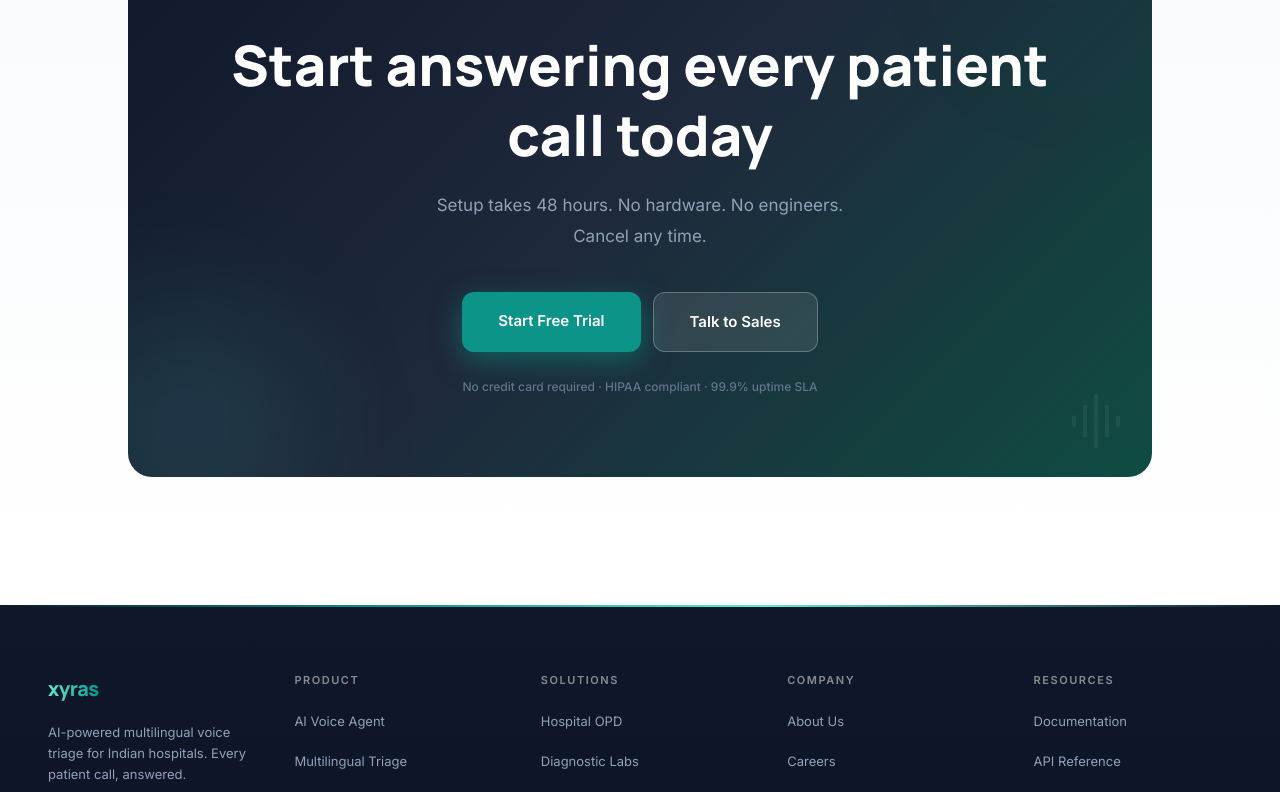
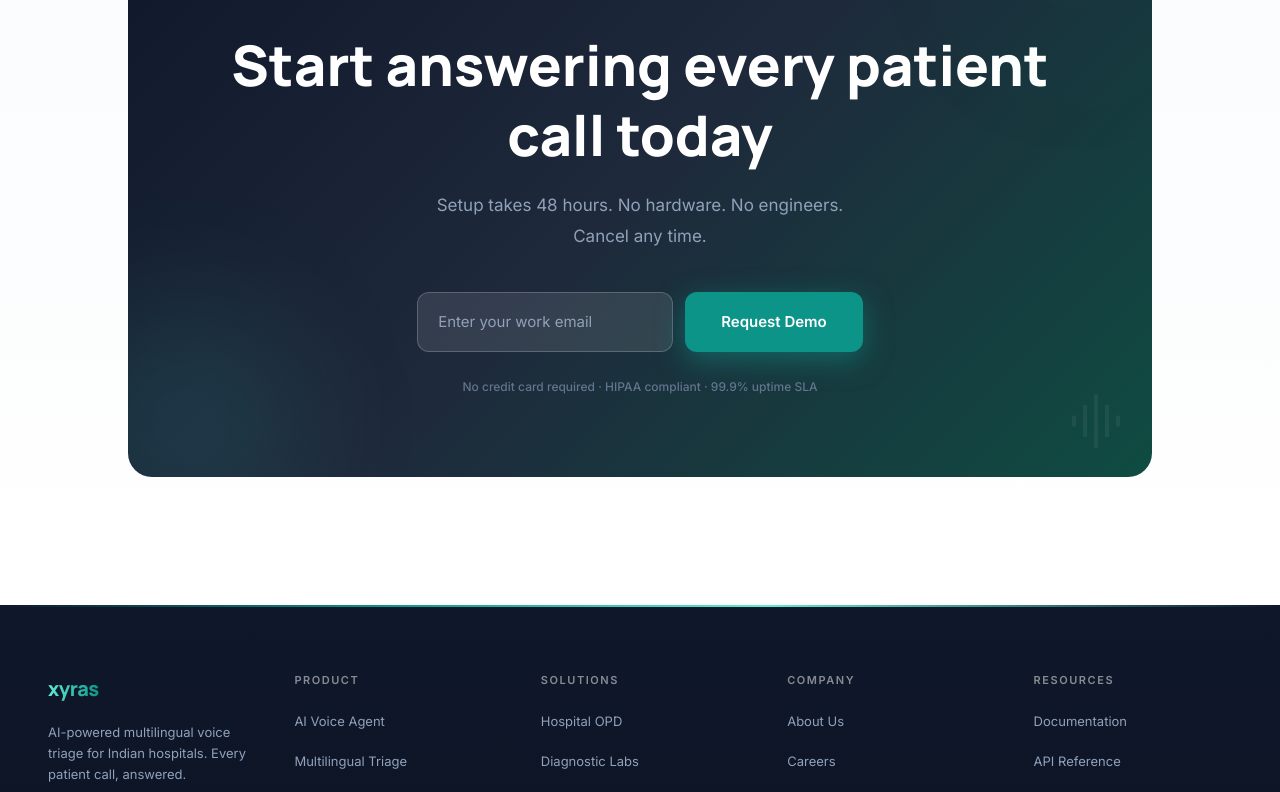
Before and after one commit to akshatsri47/HOSPITAL-SAAS, a Next.js app: page / in a window 1280 px wide. Shown: the part 9028-9820 px from the top of the page. Built offline with nearby package versions, Linux system fonts and the light colour scheme.

Commit message:
feat: Email config

```diff
--- /dev/null
+++ b/app/api/demo/route.ts
@@ -0,0 +1,135 @@
+import { Resend } from "resend";
+import { NextRequest, NextResponse } from "next/server";
+
+const resend = new Resend(process.env.RESEND_API_KEY);
+
+export async function POST(req: NextRequest) {
+  const { email, name, hospital } = await req.json();
+
+  if (!email || !email.includes("@")) {
+    return NextResponse.json({ error: "Invalid email" }, { status: 400 });
+  }
+
+  try {
+    // 1. Send confirmation email TO the prospect
+    await resend.emails.send({
+      from: "Xyras <support@xyras.in>",
+      to: email,
+      subject: "We'll connect with you within 24 hours — Xyras",
+      html: prospectEmail({ name, hospital }),
+    });
+
+    // 2. Send internal notification to your team
+    await resend.emails.send({
+      from: "Xyras Leads <support@xyras.in>",
+      to: "support@xyras.in",
+      subject: `🏥 New demo request from ${email}`,
+      html: internalEmail({ email, name, hospital }),
+    });
+
+    return NextResponse.json({ success: true });
+  } catch (err) {
+    console.error("Resend error:", err);
+    return NextResponse.json({ error: "Failed to send email" }, { status: 500 });
+  }
+}
+
+/* ── Email templates ── */
+
+function prospectEmail({ name, hospital }: { name?: string; hospital?: string }) {
+  const greeting = name ? `Hi ${name},` : "Hi there,";
+  const hospitalLine = hospital ? `<p style="margin:0 0 24px;font-size:15px;color:#4B5563;line-height:1.6;">We noted your interest from <strong>${hospital}</strong> — our specialists will prepare a customized infrastructure overview.</p>` : "";
+
+  return `
+<!DOCTYPE html>
+<html lang="en">
+<head><meta charset="UTF-8" /><meta name="viewport" content="width=device-width, initial-scale=1.0" /></head>
+<body style="margin:0;padding:0;background:#ffffff;font-family:-apple-system,BlinkMacSystemFont,'Inter','Segoe UI',Helvetica,Arial,sans-serif;-webkit-font-smoothing:antialiased;">
+  <table width="100%" cellpadding="0" cellspacing="0" style="background:#ffffff;padding:48px 20px;">
+    <tr><td align="center">
+      <table width="100%" style="max-width:540px;background:#ffffff;text-align:left;">
+
+        <!-- Header -->
+        <tr>
+          <td style="padding-bottom:32px;border-bottom:1px solid #E5E7EB;">
+            <p style="margin:0;font-size:24px;font-weight:800;color:#0F172A;letter-spacing:-0.04em;">xyras<span style="color:#0D9488;">.</span></p>
+          </td>
+        </tr>
+
+        <!-- Body -->
+        <tr>
+          <td style="padding:36px 0;">
+            <h1 style="margin:0 0 20px;font-size:18px;font-weight:600;color:#111827;letter-spacing:-0.01em;">Demo Request Confirmed</h1>
+
+            <p style="margin:0 0 24px;font-size:15px;color:#4B5563;line-height:1.625;">
+              ${greeting}<br><br>
+              We've received your request for a platform walkthrough. Our routing system has logged your details, and a product specialist will connect with you within <strong>24 hours</strong>.
+            </p>
+
+            ${hospitalLine}
+
+            <!-- Tech Specs Block -->
+            <div style="background:#F9FAFB;border:1px solid #E5E7EB;border-radius:8px;padding:24px;margin:32px 0;">
+              <p style="margin:0 0 16px;font-size:11px;font-weight:700;color:#6B7280;text-transform:uppercase;letter-spacing:0.06em;">System Capabilities Overview</p>
+
+              <table width="100%" cellpadding="0" cellspacing="0">
+              ${[
+                ["Throughput", "Answers 100% of concurrent inbound patient calls"],
+                ["Localization", "12+ Indian languages natively supported (Zero latency)"],
+                ["Deployment", "Cloud installation within 48h (No hardware required)"],
+                ["Integration", "Direct hooks into Practo, Meditech, Epic, etc."],
+              ].map(([key, val]) => `
+                <tr>
+                  <td style="padding:8px 0;width:105px;vertical-align:top;">
+                    <span style="font-family:ui-monospace,SFMono-Regular,Menlo,Monaco,Consolas,monospace;font-size:12px;color:#0D9488;background:#F0FDFA;padding:2px 6px;border-radius:4px;border:1px solid #CCFBF1;">${key}</span>
+                  </td>
+                  <td style="padding:8px 0;vertical-align:top;padding-left:12px;">
+                    <span style="font-size:13px;color:#374151;line-height:1.5;">${val}</span>
+                  </td>
+                </tr>`).join("")}
+              </table>
+            </div>
+
+            <p style="margin:0;font-size:15px;color:#4B5563;line-height:1.625;">
+              If you have urgent questions before our call, reply directly to this thread to be escalated to support.
+              <br><br>
+              — <strong>The Xyras Team</strong>
+            </p>
+          </td>
+        </tr>
+
+        <!-- Footer -->
+        <tr>
+          <td style="padding-top:32px;border-top:1px solid #E5E7EB;">
+            <p style="margin:0;font-size:12px;color:#9CA3AF;line-height:1.6;">
+              <strong>Xyras AI Pvt. Ltd.</strong><br>
+              Intelligent Hospital Triage.<br>
+              <a href="https://xyras.in" style="color:#0D9488;text-decoration:none;">xyras.in</a>
+            </p>
+          </td>
+        </tr>
+
+      </table>
+    </td></tr>
+  </table>
+</body>
+</html>`;
+}
+
+function internalEmail({ email, name, hospital }: { email: string; name?: string; hospital?: string }) {
+  return `
+<!DOCTYPE html>
+<html lang="en">
+<body style="font-family:Arial,sans-serif;padding:24px;background:#f8fafc;">
+  <div style="max-width:480px;margin:0 auto;background:#fff;border-radius:12px;padding:28px;border:1px solid #e2e8f0;">
+    <h2 style="margin:0 0 16px;color:#0F172A;">🏥 New demo request</h2>
+    <table style="width:100%;border-collapse:collapse;">
+      <tr><td style="padding:8px 0;color:#64748B;font-size:13px;width:100px;">Email</td><td style="padding:8px 0;font-size:14px;font-weight:600;color:#0F172A;">${email}</td></tr>
+      <tr><td style="padding:8px 0;color:#64748B;font-size:13px;">Name</td><td style="padding:8px 0;font-size:14px;color:#0F172A;">${name || "—"}</td></tr>
+      <tr><td style="padding:8px 0;color:#64748B;font-size:13px;">Hospital</td><td style="padding:8px 0;font-size:14px;color:#0F172A;">${hospital || "—"}</td></tr>
+    </table>
+    <p style="margin:20px 0 0;font-size:12px;color:#94A3B8;">Reply directly to ${email} to connect with them.</p>
+  </div>
+</body>
+</html>`;
+}
--- a/app/components/CtaSection.tsx
+++ b/app/components/CtaSection.tsx
@@ -1,9 +1,14 @@
 "use client";
 
-import { useEffect, useRef } from "react";
+import { useEffect, useRef, useState } from "react";
 
 export default function CtaSection() {
   const ref = useRef<HTMLElement>(null);
+  const [email, setEmail] = useState("");
+  const [loading, setLoading] = useState(false);
+  const [success, setSuccess] = useState(false);
+  const [error, setError] = useState("");
+
   useEffect(() => {
     if (!ref.current) return;
     const el = ref.current;
@@ -14,6 +19,26 @@ export default function CtaSection() {
     obs.observe(el);
     return () => obs.disconnect();
   }, []);
+
+  const handleSubmit = async (e: React.FormEvent) => {
+    e.preventDefault();
+    if (!email) return;
+    setLoading(true);
+    setError("");
+    try {
+      const res = await fetch("/api/demo", {
+        method: "POST",
+        headers: { "Content-Type": "application/json" },
+        body: JSON.stringify({ email }),
+      });
+      if (!res.ok) throw new Error("Failed to submit");
+      setSuccess(true);
+    } catch (err) {
+      setError("Something went wrong. Please try again.");
+    } finally {
+      setLoading(false);
+    }
+  };
 
   return (
     <section ref={ref} className="section-px section-py fade-up-section" id="pricing"
@@ -52,22 +77,43 @@ export default function CtaSection() {
             Setup takes 48 hours. No hardware. No engineers. Cancel any time.
           </p>
 
-          {/* CTAs */}
-          <div className="flex flex-col sm:flex-row gap-3 justify-center">
-            <a href="#" id="cta-start"
-              className="w-full sm:w-auto bg-secondary text-white font-bold rounded-xl
-                         hover:bg-secondary/90 active:scale-[0.98] transition-all
-                         shadow-[0_8px_28px_rgba(13,148,136,0.5)]
-                         text-[15px] px-9 py-4">
-              Start Free Trial
-            </a>
-            <a href="#" id="cta-demo"
-              className="w-full sm:w-auto bg-white/10 border border-white/25 text-white font-semibold rounded-xl
-                         hover:bg-white/18 hover:border-white/40 transition-all
-                         text-[15px] px-9 py-4">
-              Talk to Sales
-            </a>
-          </div>
+          {/* CTAs / Email Form */}
+          {success ? (
+            <div className="bg-secondary/10 border border-secondary/30 rounded-2xl py-6 px-6 max-w-md mx-auto animate-fade-in">
+              <div className="text-secondary mb-3 flex justify-center">
+                <span className="material-symbols-outlined text-[40px]">check_circle</span>
+              </div>
+              <h3 className="text-white font-bold text-xl mb-2">Request Received!</h3>
+              <p className="text-slate-300 text-[15px] leading-relaxed">
+                We'll reach out to <strong className="text-white">{email}</strong> within 24 hours.
+              </p>
+            </div>
+          ) : (
+            <div className="max-w-lg mx-auto">
+              <form onSubmit={handleSubmit} className="flex flex-col sm:flex-row gap-3 justify-center">
+                <input
+                  type="email"
+                  required
+                  value={email}
+                  onChange={(e) => setEmail(e.target.value)}
+                  placeholder="Enter your work email"
+                  className="w-full sm:w-64 bg-white/10 border border-white/20 text-white rounded-xl px-5 py-4 focus:outline-none focus:border-secondary focus:bg-white/15 transition-all text-[15px] placeholder:text-slate-400"
+                />
+                <button
+                  type="submit"
+                  disabled={loading}
+                  className="w-full sm:w-auto bg-secondary text-white font-bold rounded-xl hover:bg-secondary/90 active:scale-[0.98] transition-all shadow-[0_8px_28px_rgba(13,148,136,0.5)] text-[15px] px-9 py-4 disabled:opacity-75 disabled:active:scale-100 flex items-center justify-center min-w-[160px]"
+                >
+                  {loading ? (
+                    <span className="w-5 h-5 border-2 border-white/30 border-t-white rounded-full animate-spin" />
+                  ) : (
+                    "Request Demo"
+                  )}
+                </button>
+              </form>
+              {error && <p className="text-red-400 text-sm mt-4">{error}</p>}
+            </div>
+          )}
 
           <p className="text-slate-500 text-[12px] mt-6 font-medium">
             No credit card required · HIPAA compliant · 99.9% uptime SLA
--- a/package.json
+++ b/package.json
@@ -11,7 +11,8 @@
   "dependencies": {
     "next": "16.2.3",
     "react": "19.2.4",
-    "react-dom": "19.2.4"
+    "react-dom": "19.2.4",
+    "resend": "^6.10.0"
   },
   "devDependencies": {
     "@tailwindcss/postcss": "^4",
```
Also changed, not shown: 2 other files (tests, documents, lock files or other folders).
